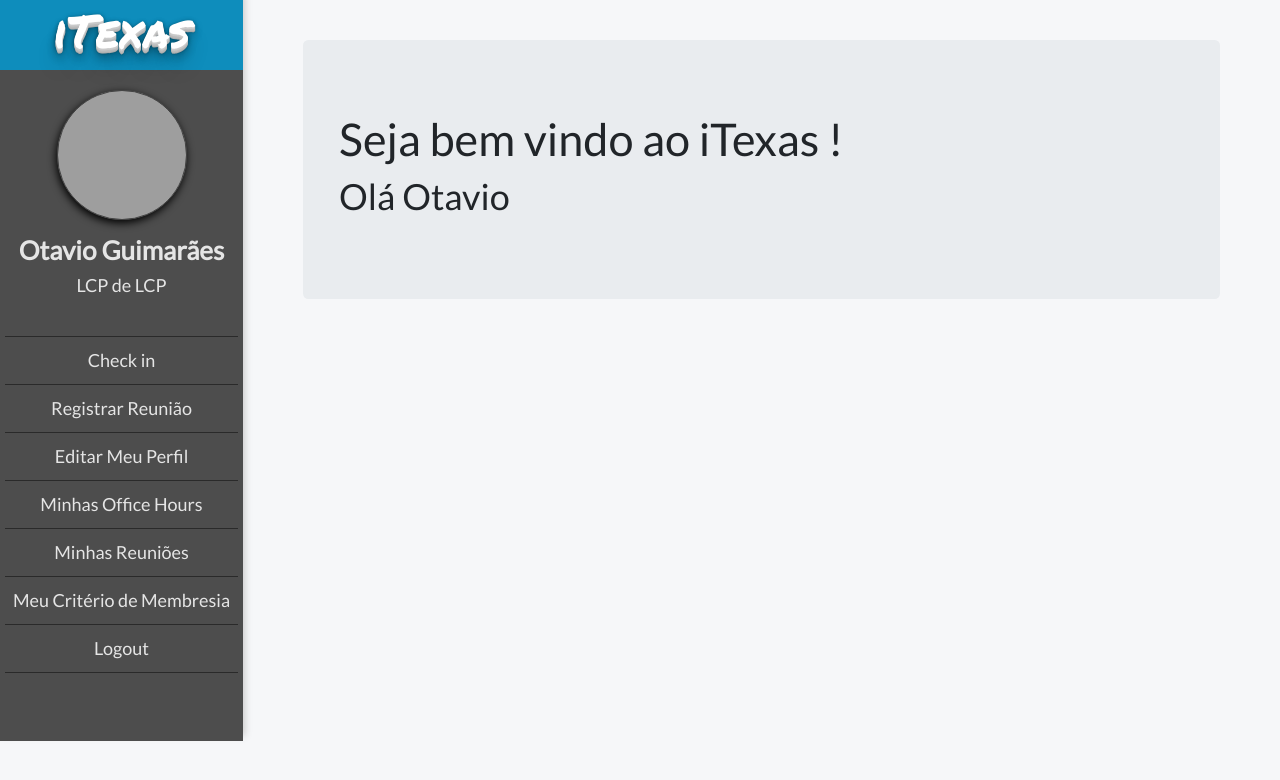
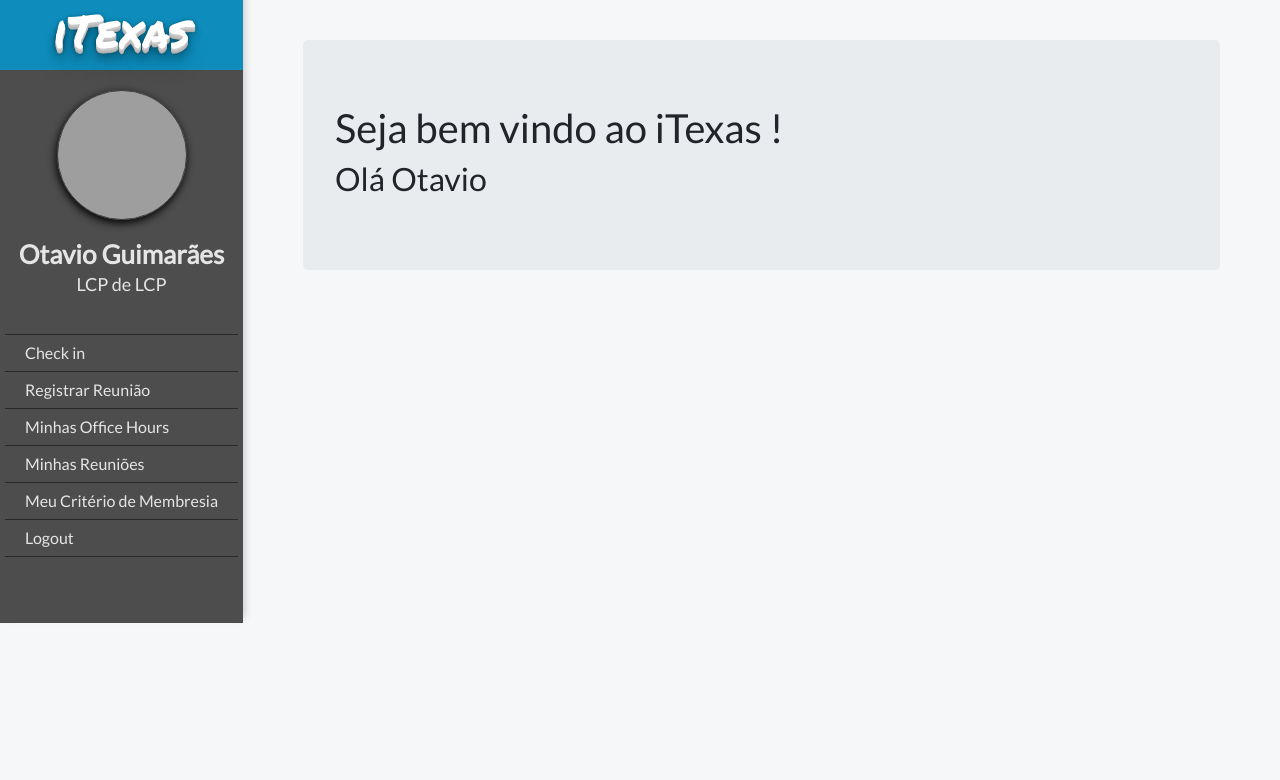
Before and after one commit to carlavieira/iTexas_v4, a Django app: page / in a window 1280 px wide. Shown: the top 780 px of the page. Run offline with Django 3.2, Linux system fonts and the light colour scheme; a user stored in the database is signed in; some libraries are stand-ins or nearby versions; grey boxes are pictures that could not be loaded.

Commit message:
Menu Mobile com todos os itens e bug fixed

```diff
--- a/static/css/style.css
+++ b/static/css/style.css
@@ -1,6 +1,6 @@
 * {
     font-family: 'Lato', sans-serif;
-    font-size: 18px;
+    font-size: 16px;
 }
 
 body {
@@ -289,8 +289,7 @@ input[type=number] {
 
 .menu-mobile {
     width: 100%;
-    height: 100%;
-    position: fixed;
+    position: absolute;
     padding: 10px;
     background-color: rgba(0, 0, 0, 0.96);
     z-index: 1;
@@ -400,11 +399,11 @@ input[type=number] {
 }
 
 .lateral-menu li {
-    padding: 10px 0;
+    padding: 6px 0 6px 20px;
     border-bottom: 1px #2a2a2a solid;
     width: 100%;
-    text-align: center;
     cursor: pointer;
+    font-size: 16px;
 }
 
 .lateral-menu a {
@@ -518,6 +517,10 @@ input[type=number] {
     padding: 40px 45px;
 }
 
+.active {
+    display: none;
+}
+
 .body-container .title {
     font-size: 32px;
     color: #4D4D4D;
--- a/templates/base.html
+++ b/templates/base.html
@@ -27,15 +27,32 @@
         <div class="menu-contents">
             <div class="profile-picture"></div>
             <div class="member-infos">
-                <h2 class="member-name">{{ request_user.first_name }} {{ request_user.last_name }}</h2>
+                <a class="member-name" href="{% url 'member_edit' user.podio_code %}">{{ request_user.first_name }} {{ request_user.last_name }}</a>
                 <h3 class="member-area">{{ request_user.get_post_display }} de {{ request_user.get_department_display }}</h3>
             </div>
 
             <ul class="function-list">
+                {% if user.is_admin %}
                 <li><a href="{% url 'member_list' %}" class="button">Lista de Membros</a></li>
-                <li><a href="" class="button">Editar Perfil</a></li>
-                <li><a href="" class="button">Marcar Presença</a></li>
-                <li><a href="">Logout</a></li>
+                <li><a href="{% url 'officehour_list' %}" class="button">Lista de Office Hours</a></li>
+                <li><a href="{% url 'meeting_list' %}" class="button">Lista de Reuniões</a></li>
+                <li><a href="{% url 'register' %}" class="button">Cadastrar Novo Membro</a></li>
+                {% endif %}
+                {% if user.is_working %}
+                    <li><a href="{% url 'check' %}" class="button">Check out</a></li>
+                {% else %}
+                    <li><a href="{% url 'check' %}" class="button">Check in</a></li>
+                {% endif %}
+                <li><a href="{% url 'new_meeting' %}" class="button">Registrar Reunião</a></li>
+{#                <li><a href="{% url 'member_edit' user.podio_code %}" class="button">Editar Meu Perfil</a></li> #}
+                <li><a href="{% url 'office_hours_history' %}" class="button">Minhas Office Hours</a></li>
+                <li><a href="{% url 'my_meetings' %}" class="button">Minhas Reuniões</a></li>
+                <li><a href="{% url 'member_report' user.podio_code %}" class="button">Meu Critério de Membresia</a></li>
+                {% if user.is_authenticated %}
+                    <li><a href="{% url 'user_logout' %}">Logout</a></li>
+                {% else %}
+                    <li><a class="navbar-link" href="{% url 'user_login' %}">Login</a></li>
+                {% endif %}
             </ul>
         </div>
     </nav>
@@ -49,7 +66,7 @@
         <div class="menu-area">
             <div class="profile-picture"></div>
             <div class="member-infos">
-                <h2 class="member-name">{{ request_user.first_name }} {{ request_user.last_name }}</h2>
+                <a class="member-name" href="{% url 'member_edit' user.podio_code %}">{{ request_user.first_name }} {{ request_user.last_name }}</a>
                 <h3 class="member-area">{{ request_user.get_post_display }} de {{ request_user.get_department_display }}</h3>
             </div>
             <ul class="function-list">
@@ -65,7 +82,7 @@
                     <li><a href="{% url 'check' %}" class="button">Check in</a></li>
                 {% endif %}
                 <li><a href="{% url 'new_meeting' %}" class="button">Registrar Reunião</a></li>
-                <li><a href="{% url 'member_edit' user.podio_code %}" class="button">Editar Meu Perfil</a></li>
+{#                <li><a href="{% url 'member_edit' user.podio_code %}" class="button">Editar Meu Perfil</a></li> #}
                 <li><a href="{% url 'office_hours_history' %}" class="button">Minhas Office Hours</a></li>
                 <li><a href="{% url 'my_meetings' %}" class="button">Minhas Reuniões</a></li>
                 <li><a href="{% url 'member_report' user.podio_code %}" class="button">Meu Critério de Membresia</a></li>
@@ -77,7 +94,7 @@
             </ul>
         </div>
     </div>
-    <div class="body-content">
+    <div  id="body-content" class="body-content">
         <div class="body-container">
             {% block body_block %}
             {% endblock %}
@@ -115,9 +132,14 @@
 <script>
     $(".btn-menu").click(function () {
         $(".menu-mobile").show();
+        $("#body-content").addClass('active')
+
     })
     $(".btn-close").click(function () {
         $(".menu-mobile").hide();
+        if($("#body-content").hasClass('active')) {
+            $("#body-content").removeClass('active')
+        }
     })
 </script>
 </body>
```
Also changed, not shown: db.sqlite3.
